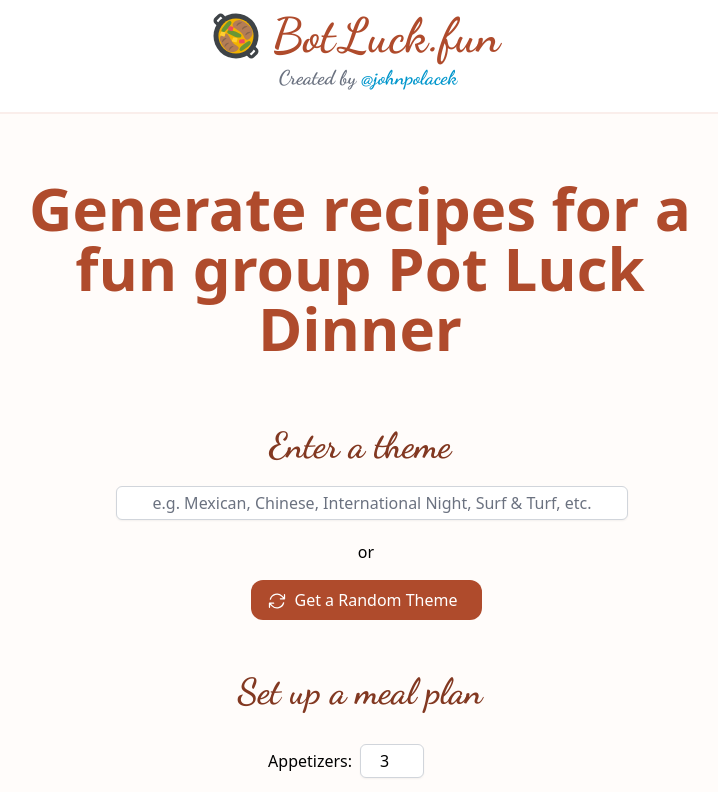
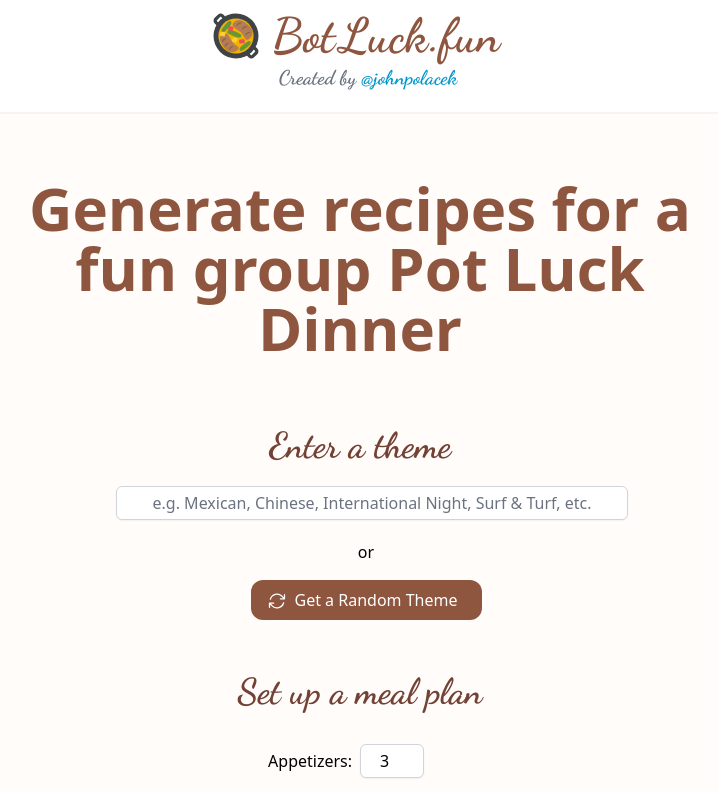
Before and after one commit to bestsoftwaretopappreviews22/botluck, a Next.js app: page / in a window 1280 px wide. Shown: the top 792 px of the page, without its empty margins (280-998 px from the left). Built offline with nearby package versions, Linux system fonts and the light colour scheme.

Commit message:
update color palette

```diff
--- a/tailwind.config.js
+++ b/tailwind.config.js
@@ -12,16 +12,16 @@ module.exports = {
     extend: {
       colors: {
         primary: {
-          50: "#FAEEEB",
-          100: "#F6E1DA",
-          200: "#EBBFB2",
-          300: "#E2A18D",
-          400: "#D98368",
-          500: "#CF6341",
-          600: "#AF4B2C",
-          700: "#823821",
-          800: "#562416",
-          900: "#2D130B",
+          50: "#f7f4ef",
+          100: "#ece1d5",
+          200: "#dbc4ad",
+          300: "#c79f7d",
+          400: "#b47d56",
+          500: "#a66d4c",
+          600: "#8f563f",
+          700: "#734235",
+          800: "#613932",
+          900: "#55312e",
         },
         orange: {
           50: "#FFFCFA",
@@ -48,16 +48,16 @@ module.exports = {
           900: "#002533",
         },
         green: {
-          50: "#ECF7E9",
-          100: "#DAEED3",
-          200: "#B4DDA7",
-          300: "#8FCC7A",
-          400: "#69BB4E",
-          500: "#4E9238",
-          600: "#3F762D",
-          700: "#305822",
-          800: "#203B17",
-          900: "#101D0B",
+          50: "#f4f9ec",
+          100: "#e7f2d5",
+          200: "#cfe6b0",
+          300: "#b0d581",
+          400: "#93c259",
+          500: "#699635",
+          600: "#5a852b",
+          700: "#466625",
+          800: "#3a5222",
+          900: "#324621",
         },
       },
     },
```
